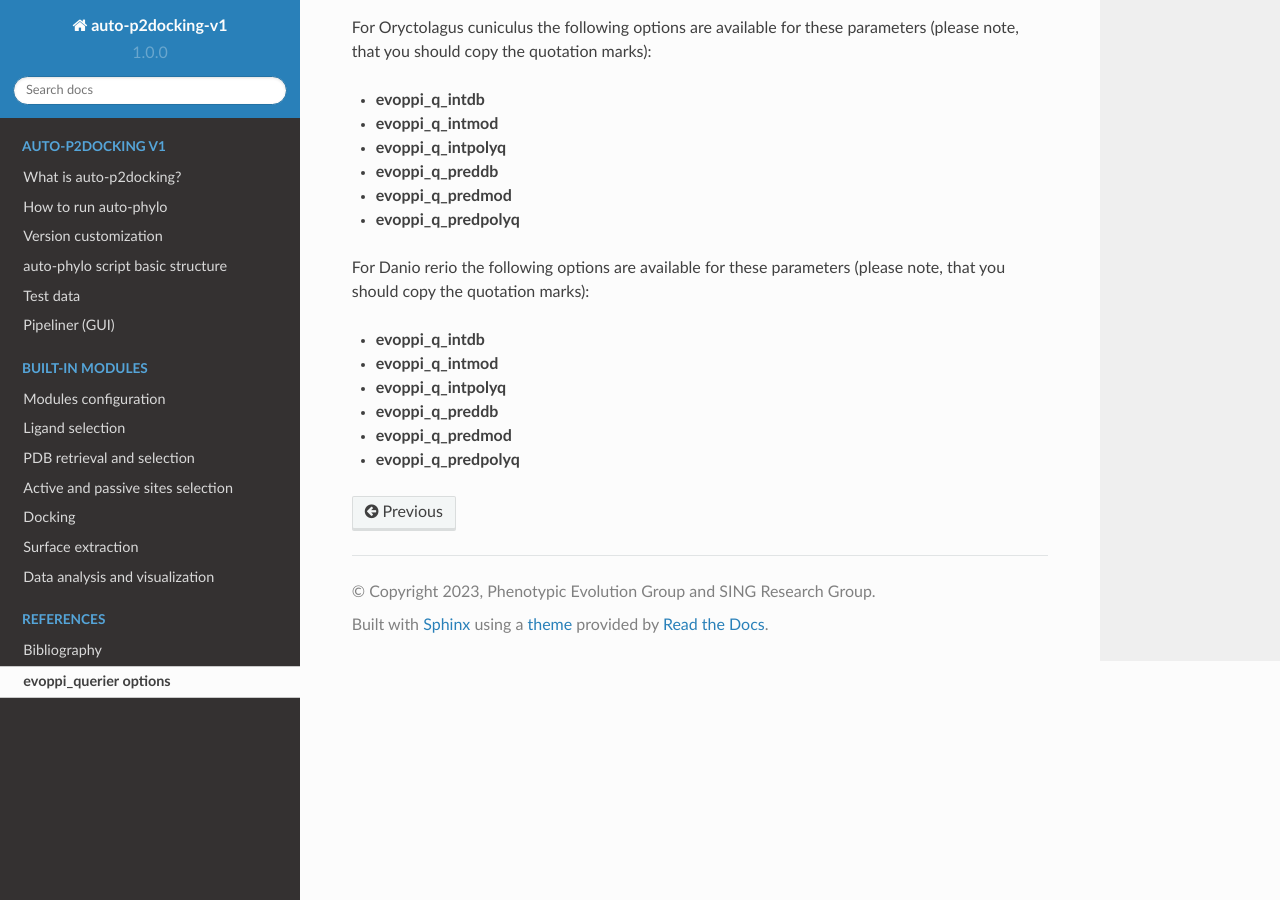
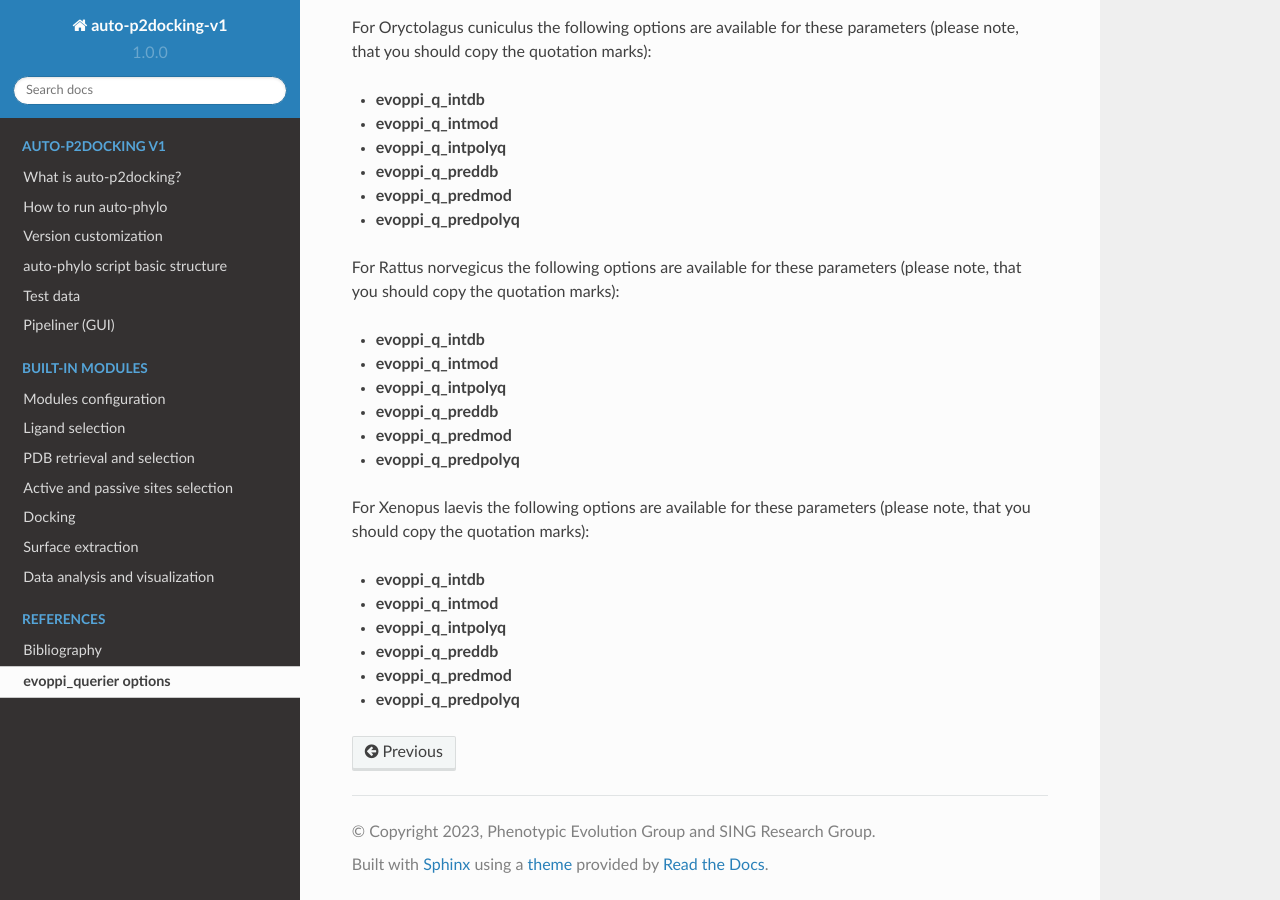
Before and after one commit to pegi3s/auto-p2docking-docs, a Sphinx documentation site: the page built from source/evoppi_querier_options.rst, in a window 1280 px wide and 900 px high, scrolled down 2304 px. Built offline with Sphinx 7.4.7 and the Read the Docs theme 2.0.0, drawn with Linux system fonts in a browser that asks for light colours.

Commit message:
Update evoppi_querier_options.rst

```diff
--- a/source/evoppi_querier_options.rst
+++ b/source/evoppi_querier_options.rst
@@ -92,7 +92,7 @@ For Oryctolagus cuniculus the following options are available for these paramete
 - **evoppi_q_predmod**
 - **evoppi_q_predpolyq**
 
-For Danio rerio the following options are available for these parameters (please note, that you should copy the quotation marks):
+For Rattus norvegicus the following options are available for these parameters (please note, that you should copy the quotation marks):
 
 - **evoppi_q_intdb**
 - **evoppi_q_intmod**
@@ -100,3 +100,12 @@ For Danio rerio the following options are available for these parameters (please
 - **evoppi_q_preddb**
 - **evoppi_q_predmod**
 - **evoppi_q_predpolyq**
+
+For Xenopus laevis the following options are available for these parameters (please note, that you should copy the quotation marks):
+
+- **evoppi_q_intdb**
+- **evoppi_q_intmod**
+- **evoppi_q_intpolyq**
+- **evoppi_q_preddb**
+- **evoppi_q_predmod**
+- **evoppi_q_predpolyq**
```
